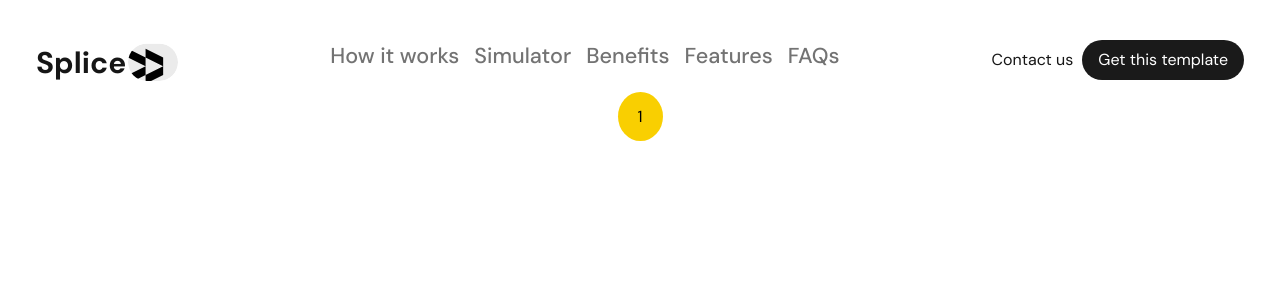
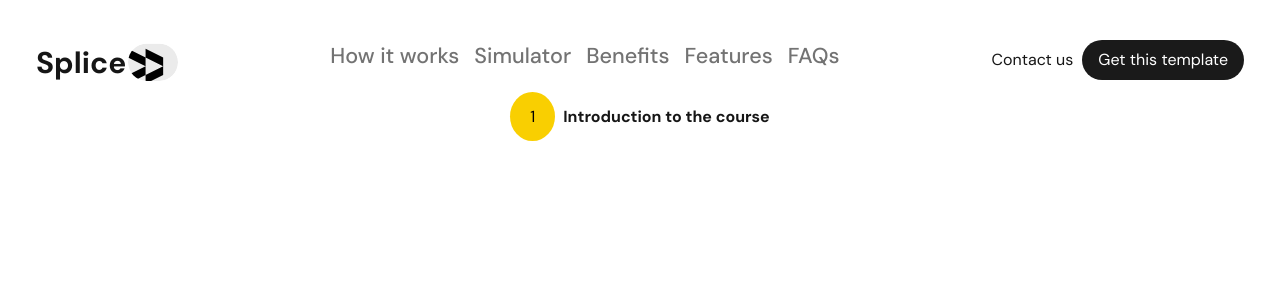
Before and after one commit to Daniel264/Slice, a Next.js app: page / in a window 1280 px wide. Shown: the top 300 px of the page. Built offline with nearby package versions, Linux system fonts and the light colour scheme.

Commit message:
Add additional styles to the yellow-text component

```diff
--- a/src/components/Yellow-text.tsx
+++ b/src/components/Yellow-text.tsx
@@ -2,6 +2,7 @@ export const YellowText = () => {
     return (
         <div>
             <span className="yellow-bg">1</span>
+            <span className="yellow-text">Introduction to the course</span>
         </div>
     );
 };
--- a/src/styles/SCSS/components/_yellow-text.scss
+++ b/src/styles/SCSS/components/_yellow-text.scss
@@ -3,4 +3,11 @@
     border-radius: 100%;
     background: var(--secondary-color);
     color: var(--primary-color);
+    margin-right: 8px;
+
+
 }
+
+.yellow-text {
+    font-weight: 600;
+}
--- a/src/styles/SCSS/index.css
+++ b/src/styles/SCSS/index.css
@@ -88,4 +88,9 @@
   border-radius: 100%;
   background: var(--secondary-color);
   color: var(--primary-color);
+  margin-right: 8px;
+}
+
+.yellow-text {
+  font-weight: 600;
 }/*# sourceMappingURL=index.css.map */
```
Also changed, not shown: 1 other file (tests, documents, lock files or other folders).
